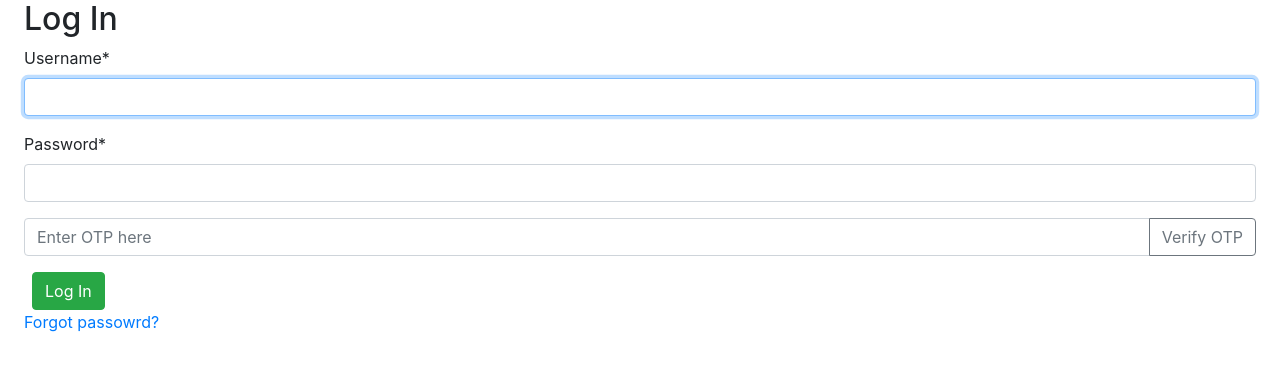
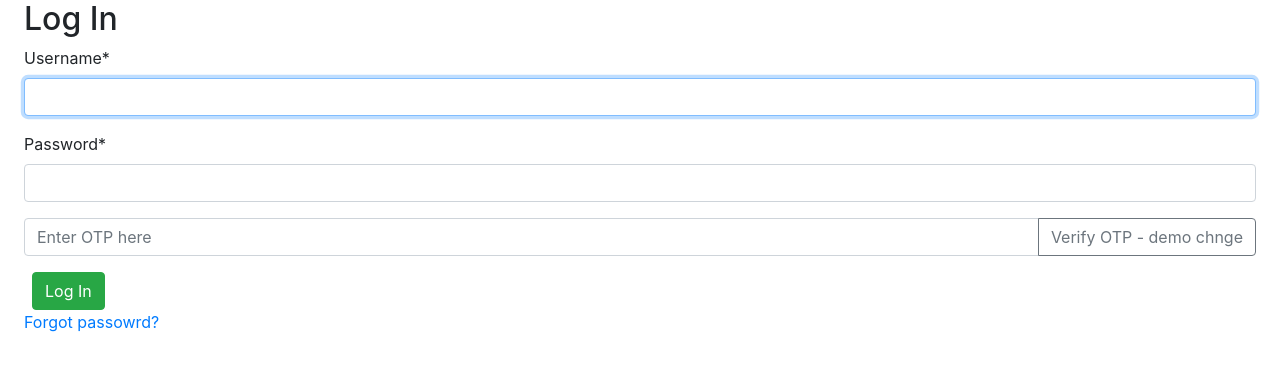
Before and after one commit to Sahil-A-Mokashi/ecom, a Django app: page /accounts/login/ in a window 1280 px wide. Shown: the part 64-435 px from the top of the page. Run offline with Django 4.2, Linux system fonts and the light colour scheme; some libraries are stand-ins or nearby versions.

Commit message:
demo change for verify otp

```diff
--- a/templates/registration/login.html
+++ b/templates/registration/login.html
@@ -9,7 +9,7 @@
     <div class="input-group mb-3">
         <input type="text" class="form-control" placeholder="Enter OTP here" aria-label="Recipient's otp" aria-describedby="basic-addon2">
         <div class="input-group-append">
-          <button class="btn btn-outline-secondary" type="button">Verify OTP</button>
+          <button class="btn btn-outline-secondary" type="button">Verify OTP - demo chnge</button>
         </div>
       </div>
     <button class="btn btn-success ml-2" type="submit">Log In</button>
```
